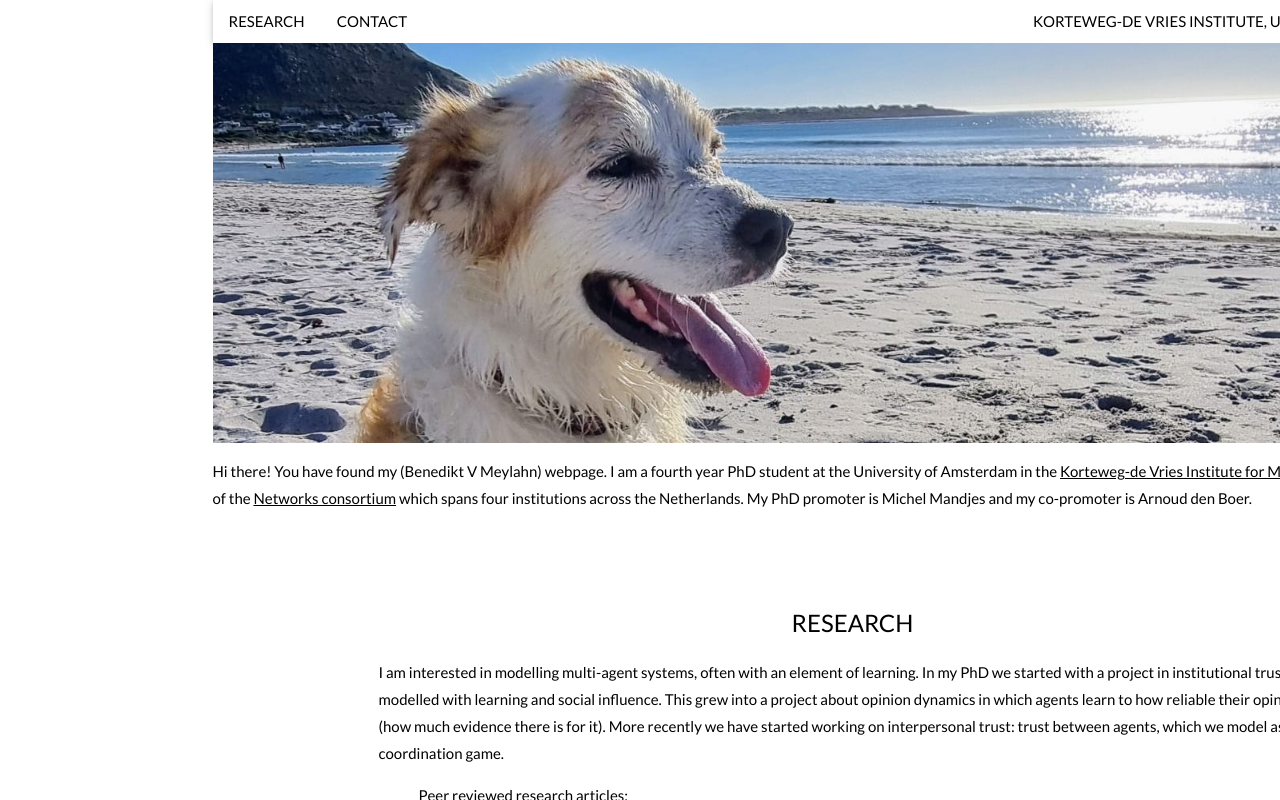
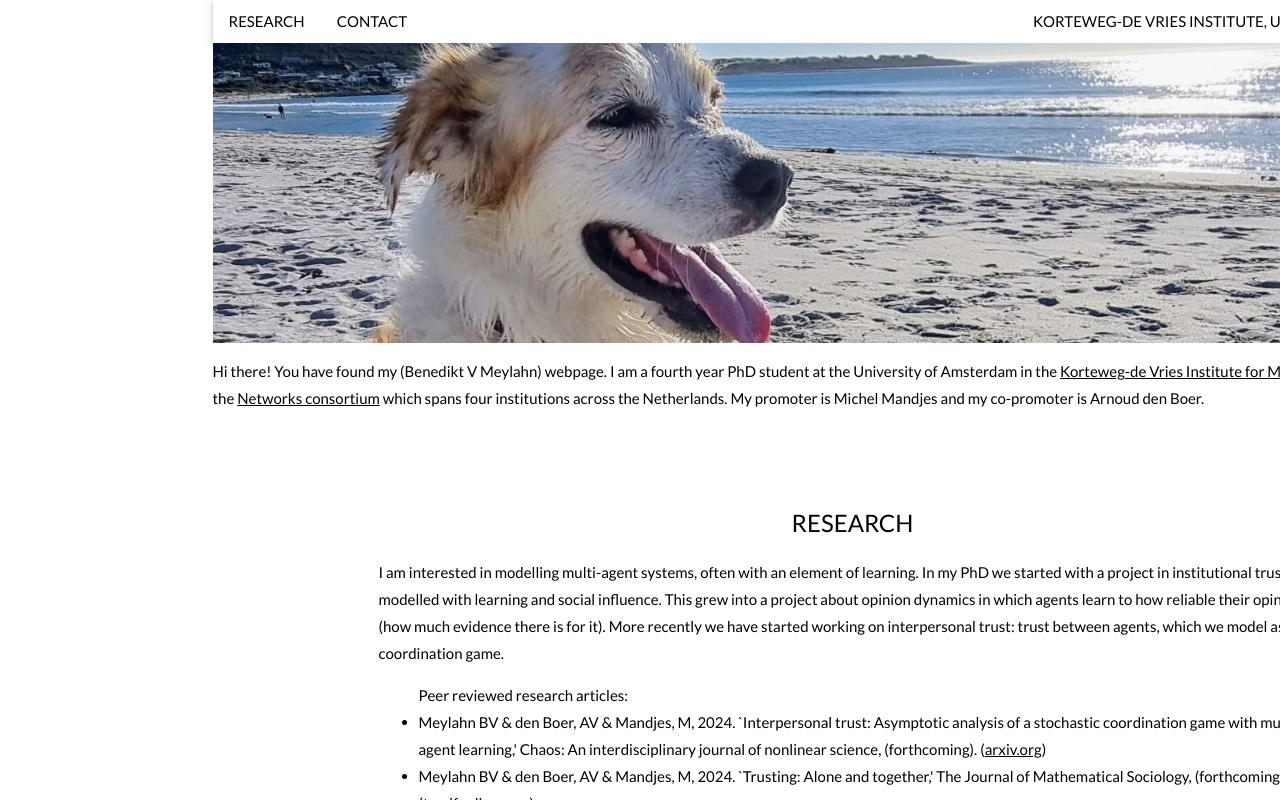
Before and after one commit to Benephfer/Benedikt-Meylahn, a plain HTML site: page index.html in a window 1280 px wide. Drawn offline with nearby package versions, Linux system fonts and the light colour scheme; some packages are replaced by stand-ins of ours.

Commit message:
Update index.html

```diff
--- a/index.html
+++ b/index.html
@@ -66,7 +66,7 @@ body, html {
 
 .banner {
     width: 100%;
-    height: 400px; /* Adjust the height as needed */
+    height: 300px; /* Adjust the height as needed */
     background-image: url('banner_short.jpg'); /* Provide the path to your image */
     background-position: center;
     background-repeat: no-repeat;
@@ -114,9 +114,9 @@ body, html {
 
 <p>
 Hi there! You have found my (Benedikt V Meylahn) webpage. I am a fourth year PhD student at the University of Amsterdam in the
-	<a href="https://kdvi.uva.nl/" class="w3-hover-green">Korteweg-de Vries Institute for Mathematics</a>. My PhD is also part of
+	<a href="https://kdvi.uva.nl/" class="w3-hover-green">Korteweg-de Vries Institute for Mathematics</a>. My project is part of
 	the <a href="https://www.thenetworkcenter.nl/" class="w3-hover-green">Networks consortium</a> which spans four institutions across the Netherlands.
-	My PhD promoter is Michel Mandjes and my co-promoter is Arnoud den Boer.
+	My promoter is Michel Mandjes and my co-promoter is Arnoud den Boer.
 </p>
 
 
```
